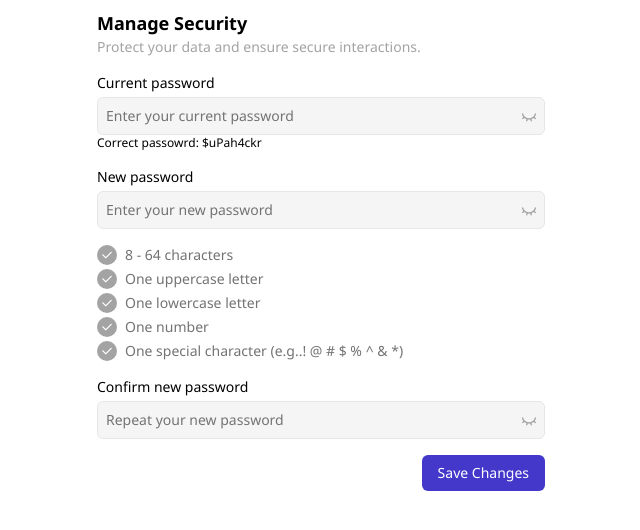
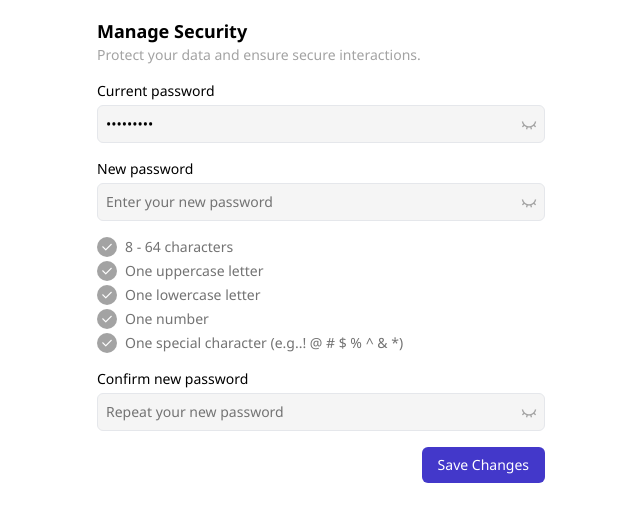
Before and after one commit to qianzhong516/password-section, a React (Create React App) app: page / in a window 1280 px wide. Shown: the top 530 px of the page, without its empty margins (319-959 px from the left). Built offline with nearby package versions, Linux system fonts and the light colour scheme.

Commit message:
add default current password

```diff
--- a/src/App.js
+++ b/src/App.js
@@ -21,7 +21,7 @@ const Checklist = ({ input, validationRules }) => {
 }
 
 function App() {
-  const [currentPassword, setCurrentPassword] = useState('');
+  const [currentPassword, setCurrentPassword] = useState('$uPah4ckr');
   const [newPassword, setNewPassword] = useState('');
   const [repeatedPassword, setRepeatedPassword] = useState('');
   const [errors, setErrors] = useState([]);
@@ -84,7 +84,6 @@ function App() {
           {errors.map((err, i) => <li key={i}>{err}</li>)}
         </ul>}
         <form className="flex flex-col gap-4" onSubmit={onSaveChanges}>
-          <div>
           <PasswordInput
             required={true}
             label='Current password'
@@ -92,9 +91,6 @@ function App() {
             value={currentPassword}
             onChange={(e) => setCurrentPassword(e.target.value)}
             ref={currentPasswordRef} />
-            <p className='text-xs'>Correct passowrd: $uPah4ckr</p>
-          </div>
-
           <PasswordInput
             required={true}
             label='New password'
```
Lines whose indentation alone changed are shown as unchanged.
